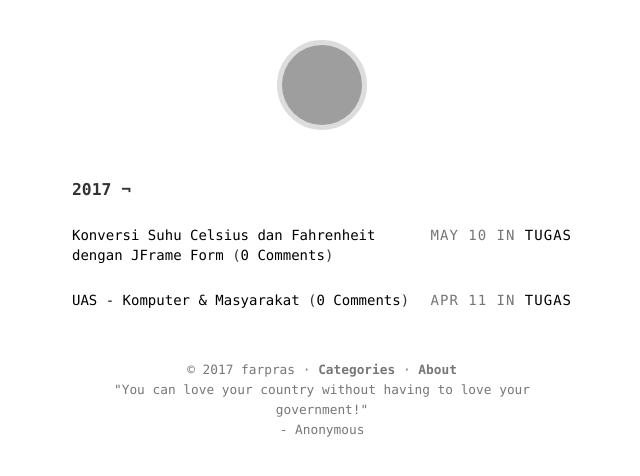
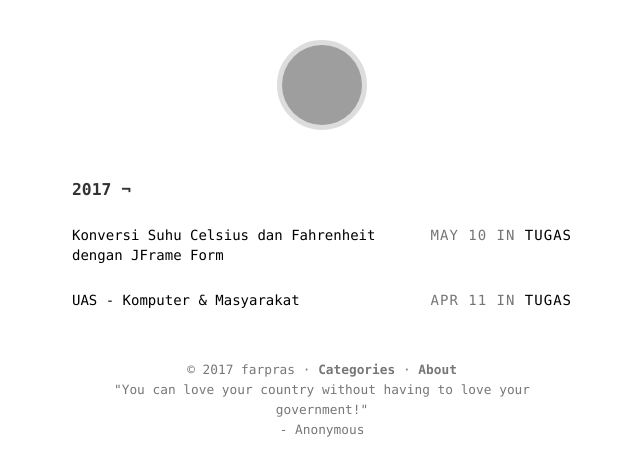
Before and after one commit to farpras/stmik, a Jekyll site: the page built from index.html, in a window 1280 px wide, cut to the strip 0-476 px from the top of the page. Shown: the whole strip, without its empty margins (318-958 px from the left). Built offline with Jekyll 4.4.1, drawn with Linux system fonts in a browser that asks for light colours; nearby versions of some CDN libraries; comment, search, counter and statistics services are not loaded; grey boxes are pictures that could not be loaded.

Commit message:
Fix stuffs

```diff
--- a/_includes/footer.html
+++ b/_includes/footer.html
@@ -1,4 +1,4 @@
 <div class="footer">
-  <span class="block">&copy; {{ site.time | date: '%Y' }} {{ site.author_name }} &middot; <a href="http://notes.farpras.xyz/categories">Categories</a> &middot; <a href="http://blog.farpras.xyz/about">About</a></span>
+  <span class="block">&copy; {{ site.time | date: '%Y' }} {{ site.author_name }} &middot; <a href="http://blog.farpras.xyz/categories">Categories</a> &middot; <a href="http://blog.farpras.xyz/about">About</a></span>
   <span class="block">"You can love your country without having to love your government!"<br/>- Anonymous</span>
 </div>
--- a/index.html
+++ b/index.html
@@ -31,7 +31,7 @@ layout: default
   					</span>
 				</div>
 				<div class="title">
-					<a href="{{ post.url | prepend: site.baseurl }}">{{ post.title }}</a> (<a href="{{ post.url | prepend: site.baseurl }}#disqus_thread">0 Comments</a>)
+					<a href="{{ post.url | prepend: site.baseurl }}">{{ post.title }}</a>
 				</div>
 			</li>
 		</ul>
```
